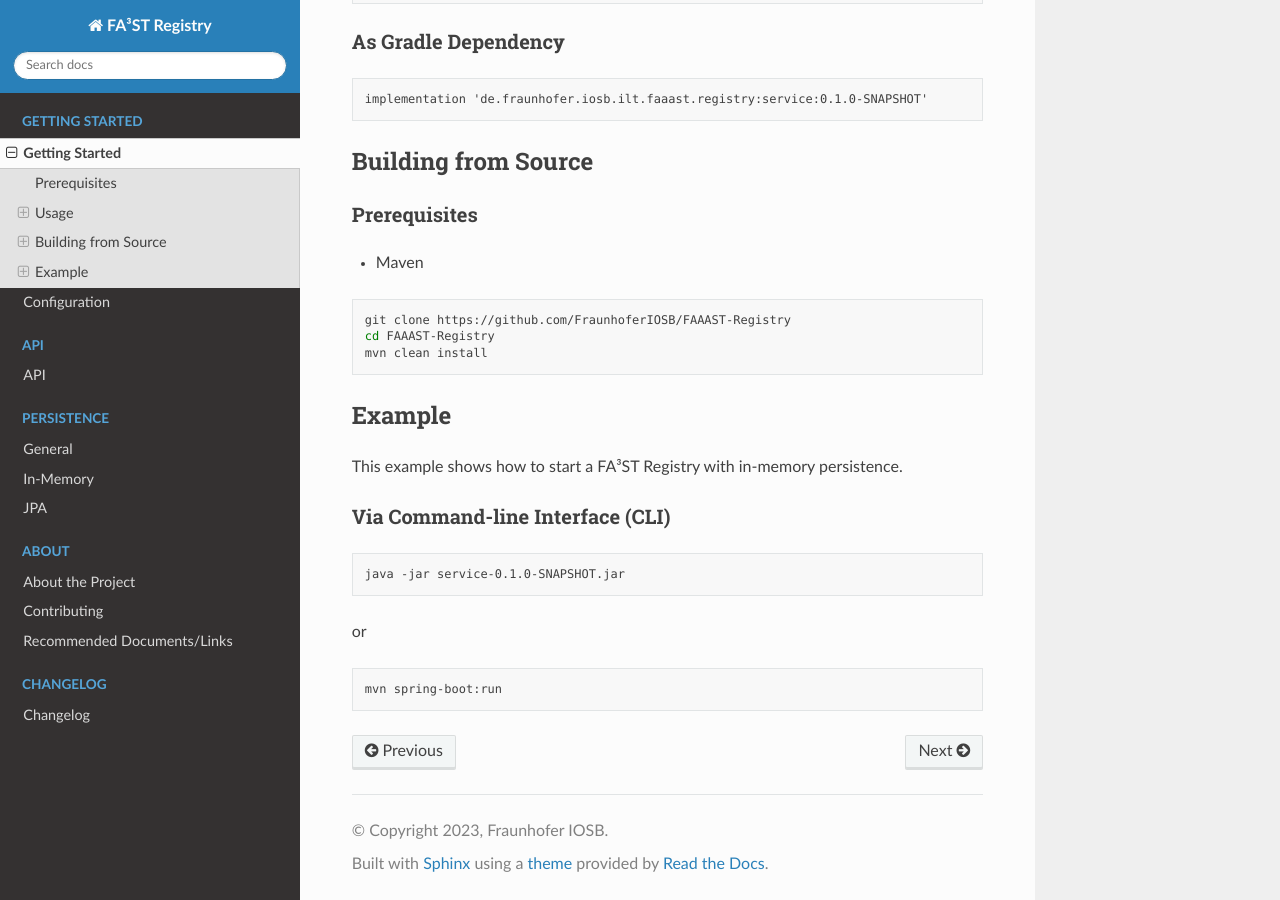
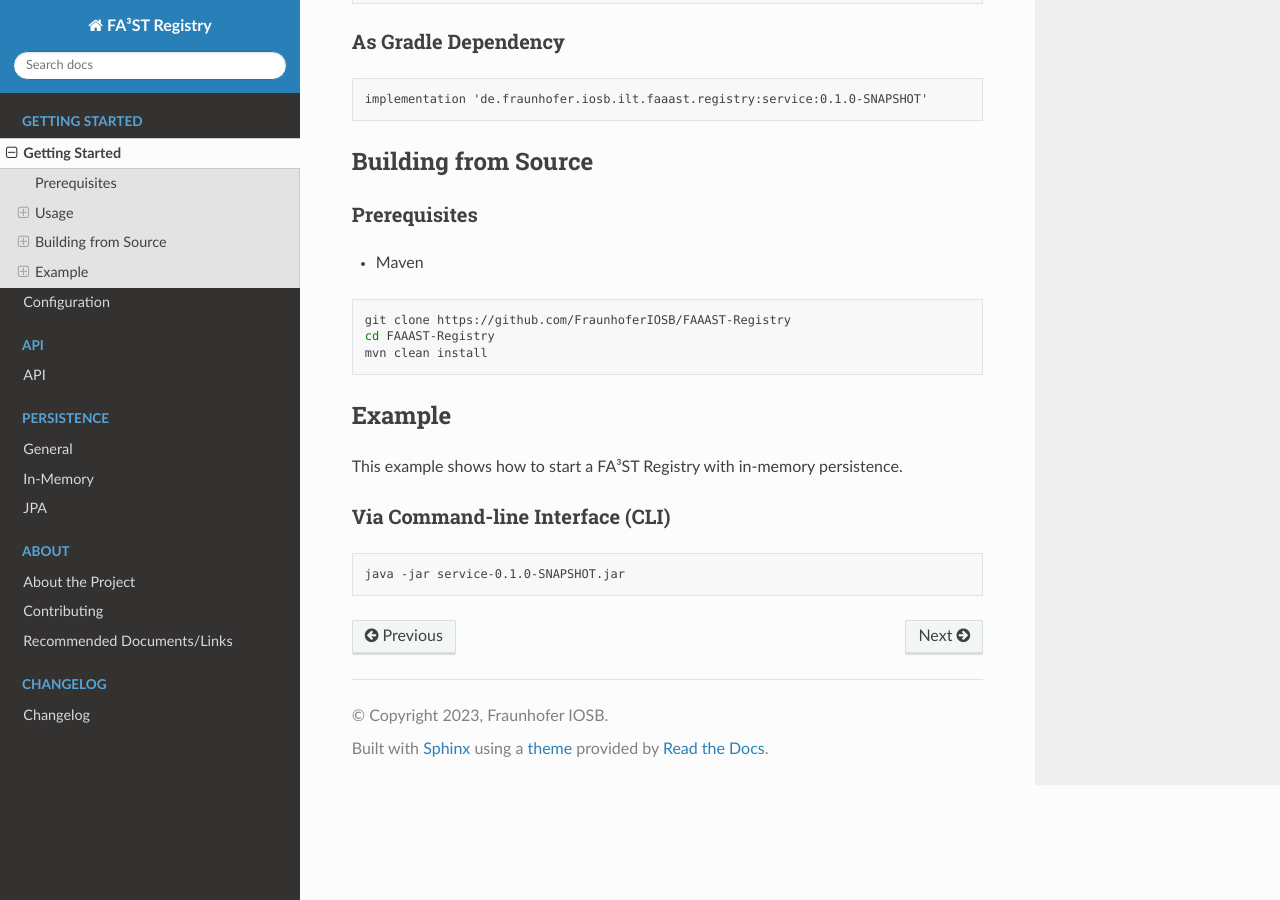
Before and after one commit to FraunhoferIOSB/FAAAST-Registry, a Sphinx documentation site: the page built from docs/source/gettingstarted/gettingstarted.md, in a window 1280 px wide and 900 px high, scrolled down 574 px. Built offline with Sphinx 7.4.7 and the Read the Docs theme 2.0.0, drawn with Linux system fonts in a browser that asks for light colours.

Commit message:
update documentation

````diff
--- a/docs/source/gettingstarted/gettingstarted.md
+++ b/docs/source/gettingstarted/gettingstarted.md
@@ -49,9 +49,3 @@ This example shows how to start a FA³ST Registry with in-memory persistence.
 ```sh
 java -jar service-0.1.0-SNAPSHOT.jar
 ```
-
-or
-
-```sh
-mvn spring-boot:run
-```
````
